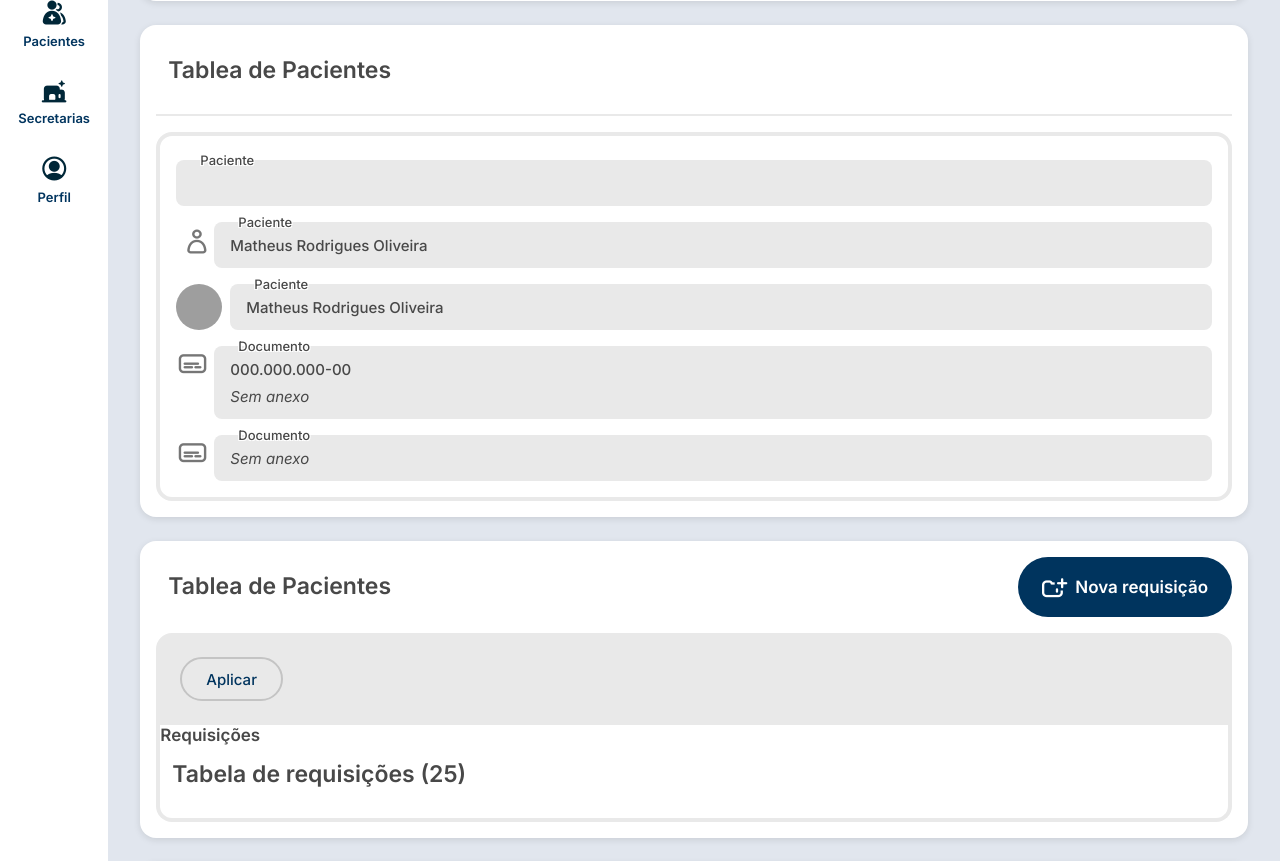
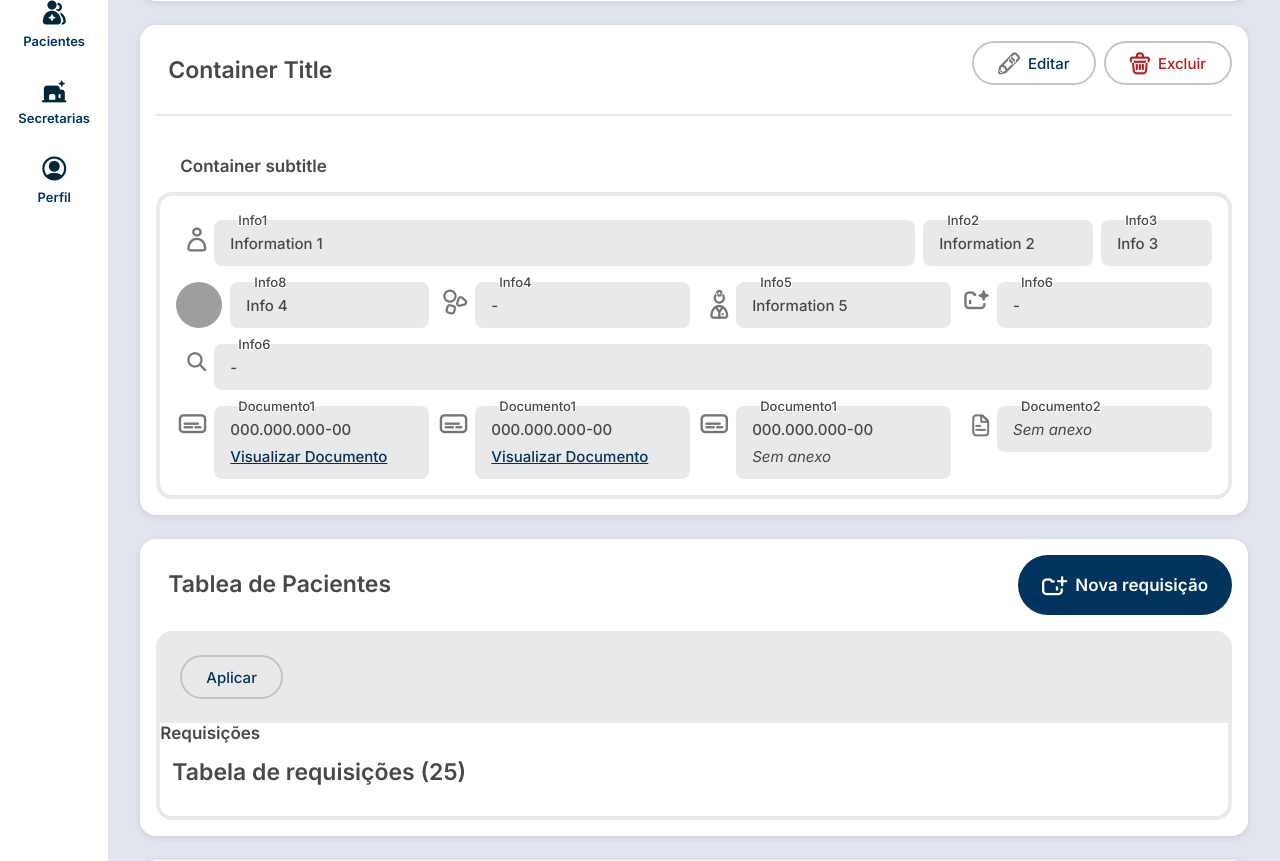
Before and after one commit to matheeus4568/Salus-System-Projeto-Integrador, a Django app: page / in a window 1280 px wide. Shown: the part 226-1087 px from the top of the page. Run offline with Django 5.2, Linux system fonts and the light colour scheme; some web fonts are replaced; grey boxes are pictures that could not be loaded.

Commit message:
fix: ajustes em button, info-display, base.css e ícones

```diff
--- a/static/css/base.css
+++ b/static/css/base.css
@@ -172,7 +172,7 @@ body{
 }
 
 /*Corpo Título no Figma*/
-h1, h3 {
+h1, h3{
     font-size: var(--fs-md);
     font-weight: var(--fw-semibold);
 }
@@ -183,13 +183,6 @@ h2 {
     font-weight: var(--fw-semibold);
 
     margin: 14.5px 0 14.5px 12px;
-}
-
-/*LETREIRO Título no Figma*/
-h4 {
-    font-family: var(--system-font-alt);
-    font-size: var(--fs-xl);
-    font-weight: var(--fw-bold);
 }
 
 hr {
@@ -226,6 +219,18 @@ hr {
     font-weight: var(--fw-semibold);
 }
 
+/*LETREIRO Título no Figma*/
+.txt-xl{
+    font-size: var(--fs-md);
+    font-weight: var(--fw-semibold);
+}
+
+.txt-xxl{
+    font-family: var(--system-font-alt);
+    font-size: var(--fs-xl);
+    font-weight: var(--fw-bold);
+}
+
 /*Link (sem o tamanho) no Figma*/
 .txt-link{
     color: var(--dark-blue);
@@ -235,6 +240,10 @@ hr {
 .txt-link:hover{
     color: var(--blue);
     text-decoration: underline;
+}
+
+.sub-title {
+    margin: var(--spacing-lg) 0 0 var(--spacing-lg);
 }
 
 .mid-gray{
--- a/static/css/icon_moon.css
+++ b/static/css/icon_moon.css
@@ -110,7 +110,7 @@
 }
 .icon-circle-triangle-square:before {
   content: "\e915";
-  font-size: 22px;
+  font-size: 25px;
 }
 .icon-pregnancy:before {
   content: "\e916";
@@ -146,7 +146,7 @@
 }
 .icon-medic:before {
   content: "\e91e";
-  font-size: 22px;
+  font-size: 29px;
 }
 .icon-open-eye:before {
   content: "\e91f";
@@ -202,7 +202,7 @@
 }
 .icon-clipboard:before {
   content: "\e92c";
-  font-size: 22px;
+  font-size: 26px;
 }
 .icon-triangle-up-triangle-down:before {
   content: "\e92d";
@@ -218,27 +218,27 @@
 }
 .icon-folder-x:before {
   content: "\e930";
-  font-size: 22px;
+  font-size: 19px;
 }
 .icon-folder-check:before {
   content: "\e931";
-  font-size: 22px;
+  font-size: 19px;
 }
 .icon-folder-sparkle:before {
   content: "\e932";
-  font-size: 22px;
+  font-size: 19px;
 }
 .icon-folder-circle:before {
   content: "\e933";
-  font-size: 22px;
+  font-size: 19px;
 }
 .icon-folder-arrow-down:before {
   content: "\e934";
-  font-size: 22px;
+  font-size: 19px;
 }
 .icon-folder-arrow-up:before {
   content: "\e935";
-  font-size: 22px;
+  font-size: 19px;
 }
 .icon-folders:before {
   content: "\e936";
--- a/templates/components/button.html
+++ b/templates/components/button.html
@@ -17,7 +17,7 @@
         {% elif button_hierarchy == "secondary" %}
 
             {% if button_intent == "neutral" %}
-                {% include 'components/icon.html' with icon=button_icon color='var(--dark-blue)' %}
+                {% include 'components/icon.html' with icon=button_icon color='var(--mid-gray)' %}
             {% elif button_intent == "danger" %}
                 {% include 'components/icon.html' with icon=button_icon color='var(--red)' %}
             {% endif %}
--- a/templates/components/info_card.html
+++ b/templates/components/info_card.html
@@ -11,7 +11,7 @@
         {% include 'components/icon.html' with icon=card_icon color=fg_color%}
     {% endif %}
     <div class="info-card-text">
-        <h3>{{ card_title|default:"Untitled" }}</h3>
-        <h4>{{ card_value|default:"None" }}</h4>
+        <p class="txt-xl">{{ card_title|default:"Untitled" }}</p>
+        <p class="txt-xxl">{{ card_value|default:"None" }}</p>
     </div>
 </div>
--- a/templates/components/info_display.html
+++ b/templates/components/info_display.html
@@ -23,8 +23,8 @@
     <div class="info-display-box">
         <span class="info-display-label txt-sm">{{ label }}</span>
 
-        {% if has_info and info %}
-            <p class="txt-md">{{ info }}</p>
+        {% if has_info %}
+            <p class="txt-md">{{ info|default:'-' }}</p>
         {% endif %}
 
         {% if has_link %}
--- a/templates/m_teste.html
+++ b/templates/m_teste.html
@@ -29,14 +29,42 @@
     </div>
 
     <div class="container">
-        <h2>Tablea de Pacientes</h2>
+
+        <div class="flex direction-row justfy-content-space-between">
+            <h2>Container Title</h2>
+            <div class="flex direction-row gap-sm">
+                {% include "components/button.html" with button_size="small" button_hierarchy="secondary" button_intent="neutral" button_icon="icon-pencil" button_text="Editar" %}
+                {% include "components/button.html" with button_size="small" button_hierarchy="secondary" button_intent="danger" button_icon="icon-trash" button_text="Excluir" %}
+            </div>
+        </div>
+
         <hr>
+
+        <h3 class="sub-title">Container subtitle</h3>
+
         <div class="container-border">
-            {% include "components/info_display.html" with label="Paciente" has_info=True %}
-            {% include "components/info_display.html" with label="Paciente" has_info=True info="Matheus Rodrigues Oliveira" icon="icon-person" %}
-            {% include "components/info_display.html" with label="Paciente" has_info=True info="Matheus Rodrigues Oliveira" picture=True profile_url="placeholders/image.png" %}
-            {% include "components/info_display.html" with label="Documento" has_info=True info="000.000.000-00" has_link=True link_text="Acesse" icon="icon-card" %}
-            {% include "components/info_display.html" with label="Documento" has_link=True link_text="Acesse" info="000.000.000-00" icon="icon-card" %}
+            <div class="flex direction row gap-sm">
+                {% include "components/info_display.html" with label="Info1" has_info=True info="Information 1" icon="icon-person" %}
+                {% include "components/info_display.html" with label="Info2" has_info=True info="Information 2" width="23%" %}
+                {% include "components/info_display.html" with label="Info3" has_info=True info="Info 3" width="15%" %}
+            </div>
+
+            <div class="flex direction row gap-sm">
+                {% include "components/info_display.html" with label="Info8" has_info=True info="Info 4" picture=True profile_url="placeholders/image.png" %}
+                {% include "components/info_display.html" with label="Info4" has_info=True icon="icon-clipboard" icon="icon-circle-triangle-square" %}
+                {% include "components/info_display.html" with label="Info5" has_info=True info="Information 5" icon="icon-medic" %}
+                {% include "components/info_display.html" with label="Info6" has_info=True icon="icon-folder-sparkle" %}
+            </div>
+
+            {% include "components/info_display.html" with label="Info6" has_info=True icon="icon-magnifying-glass" %}
+
+            <div class="flex direction row gap-sm">
+                {% include "components/info_display.html" with label="Documento1" has_info=True info="000.000.000-00" link_url="#" has_link=True icon="icon-card" %}
+                {% include "components/info_display.html" with label="Documento1" has_info=True info="000.000.000-00" link_url="#" has_link=True icon="icon-card" %}
+                {% include "components/info_display.html" with label="Documento1" has_info=True info="000.000.000-00" has_link=True icon="icon-card" %}
+                {% include "components/info_display.html" with label="Documento2" has_link=True info="000.000.000-00" icon="icon-file" %}
+            </div>
+
         </div>
     </div>
 
```
